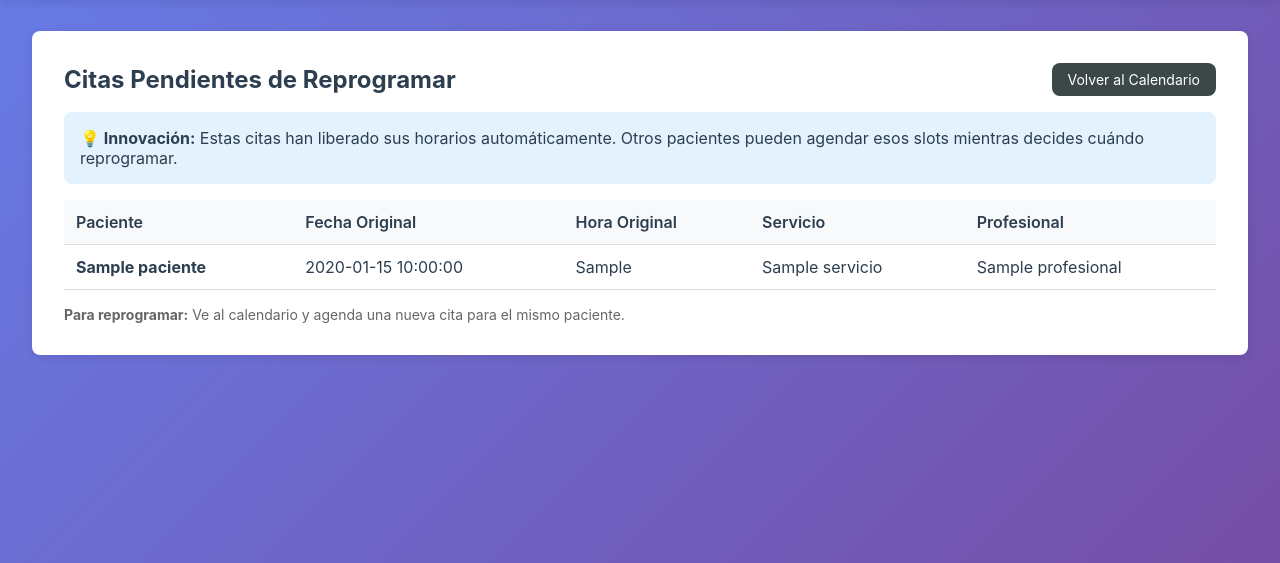
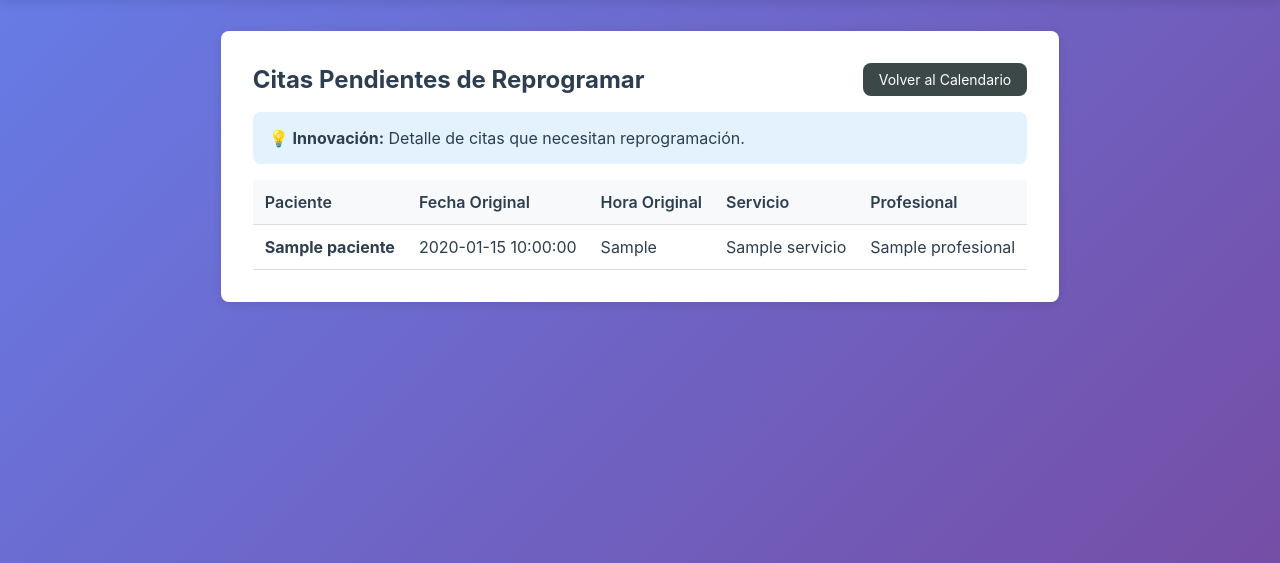
Before and after one commit to Debye-Igor/centro-paye-sistema, a Flask app: template templates/reprogramaciones.html in a window 1280 px wide. Shown: the part 125-688 px from the top of the page. Run offline with Flask 3, Linux system fonts and the light colour scheme; the visitor is signed in with stand-in values (Sample User, id 1); the template is opened without the code that fills it: most values are stand-ins (such as "Sample title", 1, 10 or a date in 2020).

Commit message:
Lista reporgramaciones, cambios en mensajes

```diff
--- a/templates/reprogramaciones.html
+++ b/templates/reprogramaciones.html
@@ -12,7 +12,7 @@
 
     {% if reprogramaciones %}
         <div style="background: #e3f2fd; padding: 1rem; border-radius: 8px; margin-bottom: 1rem;">
-            <p><strong>💡 Innovación:</strong> Estas citas han liberado sus horarios automáticamente. Otros pacientes pueden agendar esos slots mientras decides cuándo reprogramar.</p>
+            <p><strong>💡 Innovación:</strong> Detalle de citas que necesitan reprogramación.</p>
         </div>
     {% endif %}
 
@@ -45,10 +45,5 @@
         </tbody>
     </table>
 
-    {% if reprogramaciones %}
-        <p style="margin-top: 1rem; color: #666; font-size: 0.875rem;">
-            <strong>Para reprogramar:</strong> Ve al calendario y agenda una nueva cita para el mismo paciente.
-        </p>
-    {% endif %}
 </div>
 {% endblock %}
```
